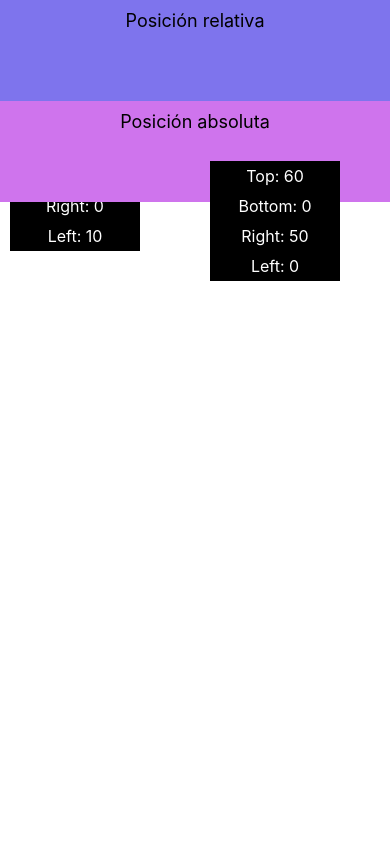
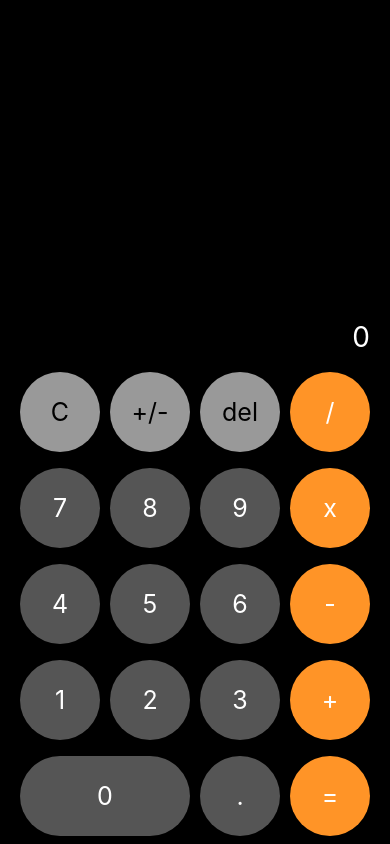
Before and after one commit to tris460/ReactNativeGists, a React Native app: screen / in a window 390 px wide. Built offline with nearby package versions, Linux system fonts and the light colour scheme.

Commit message:
Create a calculator

```diff
--- a/App.tsx
+++ b/App.tsx
@@ -2,18 +2,24 @@ import React from 'react'
 //import HelloWorld from './src/screens/HelloWorld'
 //import Counter from './src/screens/Counter'
 //import BoxObjectModel from './src/screens/BoxObjectModel'
-import { SafeAreaView } from 'react-native'
+import { SafeAreaView, StatusBar } from 'react-native'
+import Calculator from './src/screens/Calculator'
+import styles from './src/theme/calculatorTheme'
 //import Dimentions from './src/screens/Dimentions'
-import Position from './src/screens/Position'
+//import Position from './src/screens/Position'
 
 const App = () => {
   return (
-    <SafeAreaView>
+    <SafeAreaView style={ styles.container }>
+      <StatusBar
+        backgroundColor={"#000"}
+        barStyle={'light-content'}/>
       {/* <HelloWorld />
       <Counter />
       <BoxObjectModel />
-      <Dimentions />*/}
-      <Position />
+      <Dimentions />
+      <Position />*/}
+      <Calculator />
     </SafeAreaView>
   )
 }
--- /dev/null
+++ b/src/components/CalculatorBtn.tsx
@@ -0,0 +1,38 @@
+import React from 'react'
+import { View, Text, TouchableOpacity } from 'react-native'
+import styles from '../theme/calculatorTheme'
+
+interface Props {
+    text: string;
+    textColor?: string;
+    color?: string;
+    duplicateSize?: boolean;
+    action: (arg: string) => void;
+}
+
+const CalculatorBtn = (
+    {text,
+    textColor = '#fff',
+    color = '#555',
+    duplicateSize,
+    action}: Props) => {
+  return (
+    <TouchableOpacity
+    onPress={() => action(text)}>
+        <View style={{
+            ...styles.button,
+            backgroundColor: color,
+            width: (duplicateSize) ? 170: 80
+            }}>
+            <Text style={{
+                ...styles.textButton,
+                color: textColor,
+                }}>
+                {text}
+            </Text>
+      </View>
+    </TouchableOpacity>
+  )
+}
+
+export default CalculatorBtn
--- /dev/null
+++ b/src/screens/Calculator.tsx
@@ -0,0 +1,202 @@
+import React, { useRef, useState } from 'react'
+import { Alert, Text, View } from 'react-native'
+import styles from '../theme/calculatorTheme'
+import CalculatorBtn from '../components/CalculatorBtn'
+
+enum Operations {
+    addition, subtraction, division, multiplication
+}
+
+const Calculator = () => {
+  const [value, setValue] = useState('0');
+  const [prevValue, setPrevValue] = useState('0');
+  const lastOperation = useRef<Operations>();
+
+  const clear = () => {
+    setValue('0');
+    setPrevValue('0');
+  }
+
+  const clearLast = () => {
+    if(value.length === 2 && value.startsWith('-')) setValue('0');
+    else if(value.length === 1) setValue('0');
+    else setValue(value.slice(0, -1));
+  }
+
+  const writeNumber = (selectedNumber: string) => {
+    // Validate if there's a point
+    if(value.includes('.') && selectedNumber === '.') return;
+    // Validate if there's a 0
+    if(value.startsWith('0') || value.startsWith('-0')) {
+        // Validate point
+        if(selectedNumber === '.') {
+            setValue(value + selectedNumber);
+        // Validate if there's a point and other zero
+        } else if (selectedNumber === '0' && value.includes('.')) {
+            setValue(value + selectedNumber);
+        // Validate if there isn't a zero and there's not a point
+        } else if (selectedNumber !== '0' && !value.includes('.')) {
+            setValue(selectedNumber);
+        // Avoid 0000.00
+        } else if (selectedNumber === '0' && !value.includes('.')) {
+            setValue(selectedNumber);
+        } else {
+            setValue(value + selectedNumber);
+        }
+    } else {
+        setValue(value + selectedNumber);
+    }
+  }
+
+  const changeSign = () => {
+    if(value.includes('-')) {
+        setValue(value.replace('-', ''));
+    } else {
+        setValue('-' + value);
+    }
+  }
+
+  const addPrevNumber = () => {
+    let data = value;
+    if(value.endsWith('.')) data = value.slice(0, -1);
+    setPrevValue(data);
+    setValue('0');
+  }
+
+  const btnAddition = () => {
+    addPrevNumber();
+    lastOperation.current = Operations.addition;
+  }
+
+  const btnDivision = () => {
+    addPrevNumber();
+    lastOperation.current = Operations.division;
+  }
+
+  const btnMultiplication = () => {
+    addPrevNumber();
+    lastOperation.current = Operations.multiplication;
+  }
+
+  const btnSubtraction = () => {
+    addPrevNumber();
+    lastOperation.current = Operations.subtraction;
+  }
+
+  const calculate = () => {
+    const num1 = Number(value);
+    const num2 = Number(prevValue);
+
+    switch(lastOperation.current) {
+        case Operations.addition:
+            setValue(`${num1 + num2}`);
+            break;
+        case Operations.subtraction:
+            setValue(`${num2 - num1}`);
+            break;
+        case Operations.division:
+            if(num1 == 0) {
+                Alert.alert('Error', 'Cannot divide by 0');
+                return;
+            }
+            setValue(`${num2 / num1}`);
+            break;
+        case Operations.multiplication:
+            setValue(`${num1 * num2}`);
+            break;
+        default:
+            break;
+    }
+    setPrevValue('0');
+  }
+
+  return (
+    <View>
+        {(prevValue !== '0') &&
+            <Text style={styles.answerSmall}>{prevValue}</Text>
+        }
+      <Text style={styles.answer} numberOfLines={1} adjustsFontSizeToFit>{value}</Text>
+      <View style={styles.row}>
+        <CalculatorBtn
+            text={'C'}
+            textColor='#000'
+            color={'#999'}
+            action={clear}/>
+        <CalculatorBtn
+            text={'+/-'}
+            textColor='#000'
+            color={'#999'}
+            action={changeSign}/>
+        <CalculatorBtn
+            text={'del'}
+            textColor='#000'
+            color={'#999'}
+            action={clearLast} />
+        <CalculatorBtn
+            text={'/'}
+            color={'#FF9427'}
+            action={btnDivision} />
+      </View>
+      <View style={styles.row}>
+        <CalculatorBtn
+            text={'7'}
+            action={writeNumber} />
+        <CalculatorBtn
+            text={'8'}
+            action={writeNumber} />
+        <CalculatorBtn
+            text={'9'}
+            action={writeNumber} />
+        <CalculatorBtn
+            text={'x'}
+            color={'#FF9427'}
+            action={btnMultiplication} />
+      </View>
+      <View style={styles.row}>
+        <CalculatorBtn
+            text={'4'}
+            action={writeNumber} />
+        <CalculatorBtn
+            text={'5'}
+            action={writeNumber} />
+        <CalculatorBtn
+            text={'6'}
+            action={writeNumber} />
+        <CalculatorBtn
+            text={'-'}
+            color={'#FF9427'}
+            action={btnSubtraction} />
+      </View>
+      <View style={styles.row}>
+        <CalculatorBtn
+            text={'1'}
+            action={writeNumber} />
+        <CalculatorBtn
+            text={'2'}
+            action={writeNumber} />
+        <CalculatorBtn
+            text={'3'}
+            action={writeNumber} />
+        <CalculatorBtn
+            text={'+'}
+            color={'#FF9427'}
+            action={btnAddition} />
+      </View>
+      <View style={styles.row}>
+        <CalculatorBtn
+            text={'0'}
+            action={writeNumber}
+            duplicateSize />
+        <CalculatorBtn
+            text={'.'}
+            action={writeNumber} />
+        <CalculatorBtn
+            text={'='}
+            color={'#FF9427'}
+            action={calculate} />
+      </View>
+    </View>
+  )
+}
+
+export default Calculator
--- /dev/null
+++ b/src/theme/calculatorTheme.tsx
@@ -0,0 +1,41 @@
+import { StyleSheet } from "react-native";
+
+const styles = StyleSheet.create({
+    container: {
+        backgroundColor: '#000',
+        flex: 1,
+        padding: 10,
+        justifyContent: 'flex-end'
+    },
+    answer: {
+        color: '#fff',
+        fontSize: 28,
+        textAlign: 'right',
+        paddingEnd: 20,
+        paddingBottom: 10
+    },
+    answerSmall: {
+        color: '#999',
+        fontSize: 18,
+        textAlign: 'right',
+        paddingEnd: 20
+    },
+    button: {
+        padding: 10,
+        borderRadius: 100,
+        width: 80,
+        height: 80,
+        justifyContent: 'center',
+        margin: 5,
+    },
+    textButton: {
+        fontSize: 25,
+        textAlign: 'center'
+    },
+    row: {
+        flexDirection: 'row', justifyContent: 'center',
+        margin: 3
+    },
+});
+
+export default styles;
```
